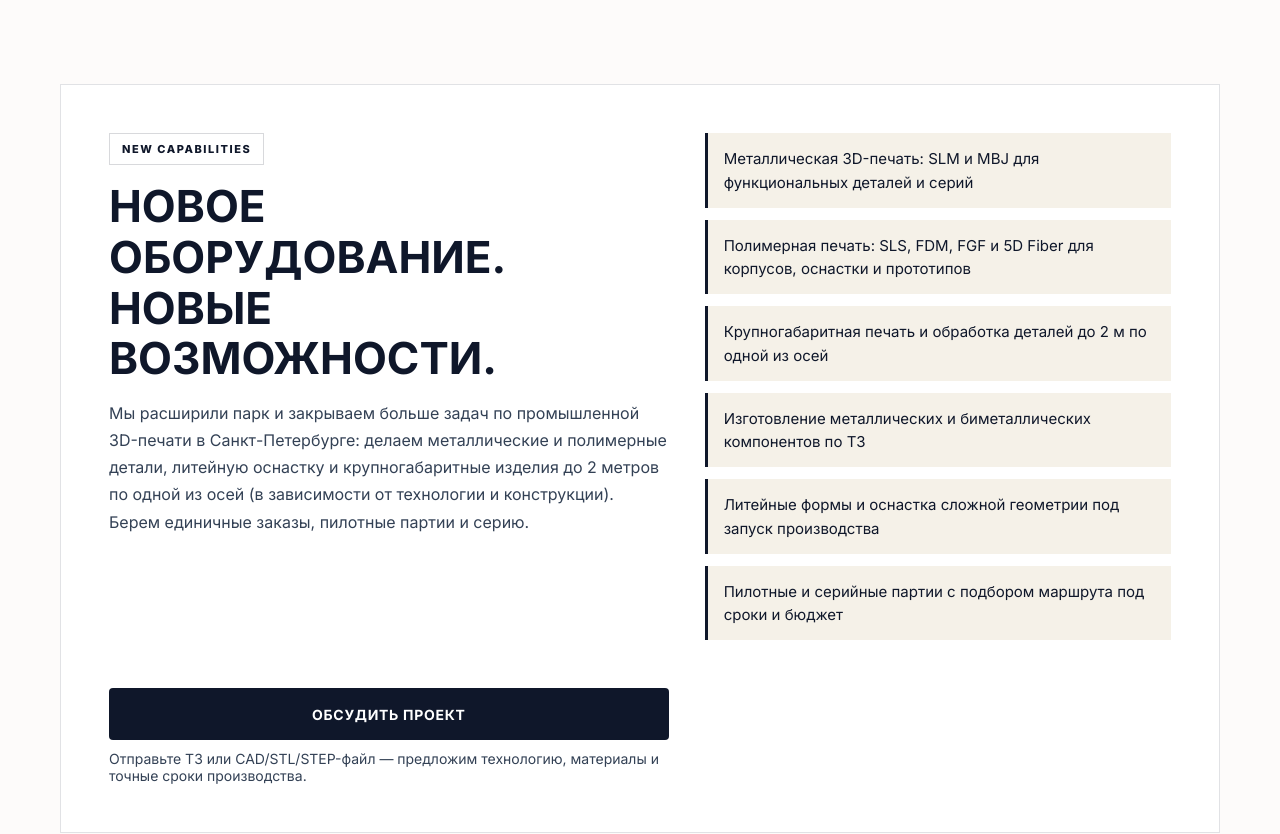
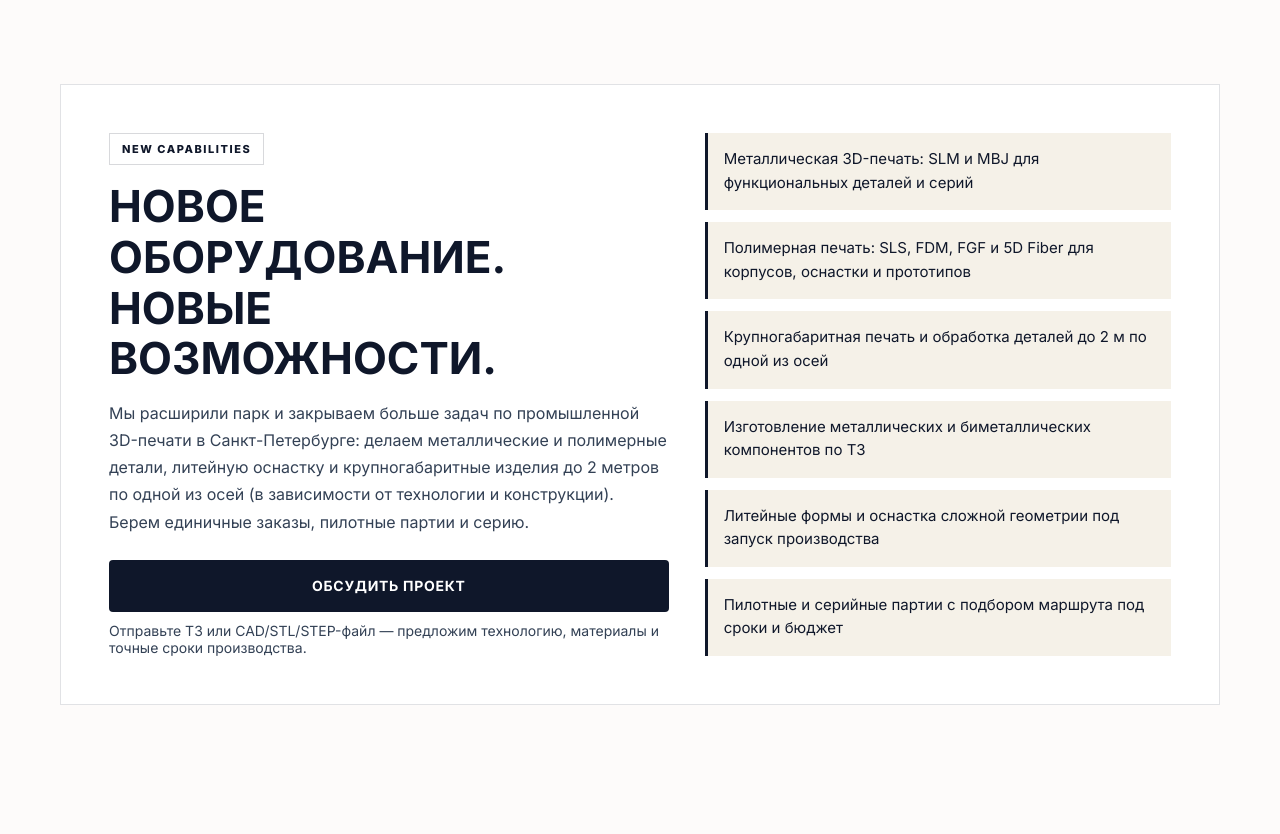
Before and after one commit to ylevin1989/PULSE3D-RU, a Next.js app in the folder pulse3d-web/: page / in a window 1280 px wide. Shown: the part 1900-2734 px from the top of the page. Built offline with nearby package versions, Linux system fonts and the light colour scheme; no server answers.

Commit message:
fix(home): keep capabilities CTA under left text block

```diff
--- a/pulse3d-web/src/app/HomeClient.tsx
+++ b/pulse3d-web/src/app/HomeClient.tsx
@@ -84,22 +84,24 @@ export default function HomeClient() {
             {home.newCapabilities ? (
                 <section className={styles.capabilitiesSection}>
                     <div className={styles.capabilitiesCard}>
-                        <div className={styles.capabilitiesHeader}>
-                            <span className={styles.capabilitiesBadge}>{home.newCapabilities.badge}</span>
-                            <h2 className={styles.capabilitiesTitle}>{home.newCapabilities.title}</h2>
-                            <p className={styles.capabilitiesDesc}>{home.newCapabilities.description}</p>
+                        <div className={styles.capabilitiesLeft}>
+                            <div className={styles.capabilitiesHeader}>
+                                <span className={styles.capabilitiesBadge}>{home.newCapabilities.badge}</span>
+                                <h2 className={styles.capabilitiesTitle}>{home.newCapabilities.title}</h2>
+                                <p className={styles.capabilitiesDesc}>{home.newCapabilities.description}</p>
+                            </div>
+                            <div className={styles.capabilitiesActions}>
+                                <button onClick={() => openModal()} className="primary-button primary-button--filled">
+                                    {home.newCapabilities.ctaText || 'Обсудить проект'}
+                                </button>
+                                <p className={styles.capabilitiesNote}>{home.newCapabilities.ctaNote}</p>
+                            </div>
                         </div>
                         <ul className={styles.capabilitiesList}>
                             {home.newCapabilities.items?.map((item: string, idx: number) => (
                                 <li key={idx}>{item}</li>
                             ))}
                         </ul>
-                        <div className={styles.capabilitiesActions}>
-                            <button onClick={() => openModal()} className="primary-button primary-button--filled">
-                                {home.newCapabilities.ctaText || 'Обсудить проект'}
-                            </button>
-                            <p className={styles.capabilitiesNote}>{home.newCapabilities.ctaNote}</p>
-                        </div>
                     </div>
                 </section>
             ) : null}
--- a/pulse3d-web/src/app/home.module.css
+++ b/pulse3d-web/src/app/home.module.css
@@ -187,6 +187,13 @@
     display: grid;
     grid-template-columns: 1.2fr 1fr;
     gap: 36px;
+}
+
+.capabilitiesLeft {
+    display: flex;
+    flex-direction: column;
+    gap: 12px;
+    align-self: start;
 }
 
 .capabilitiesHeader {
```
